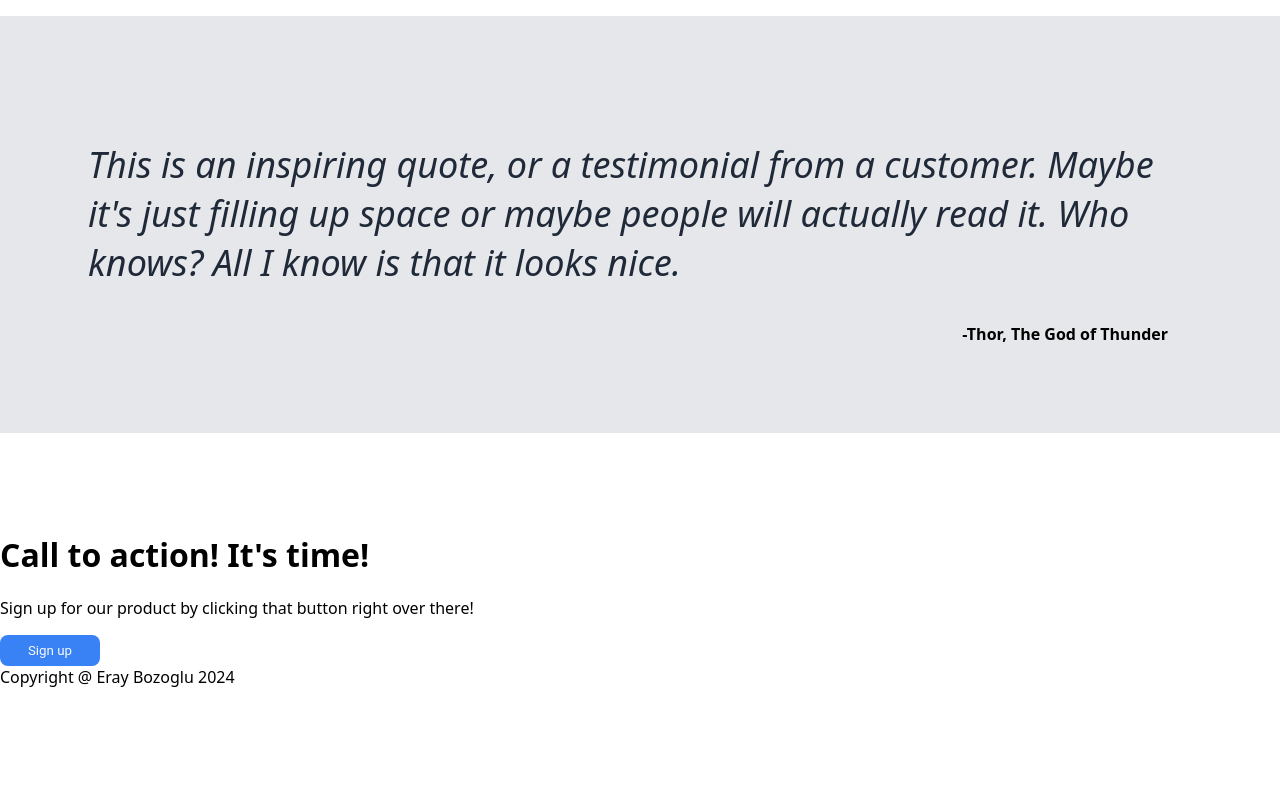
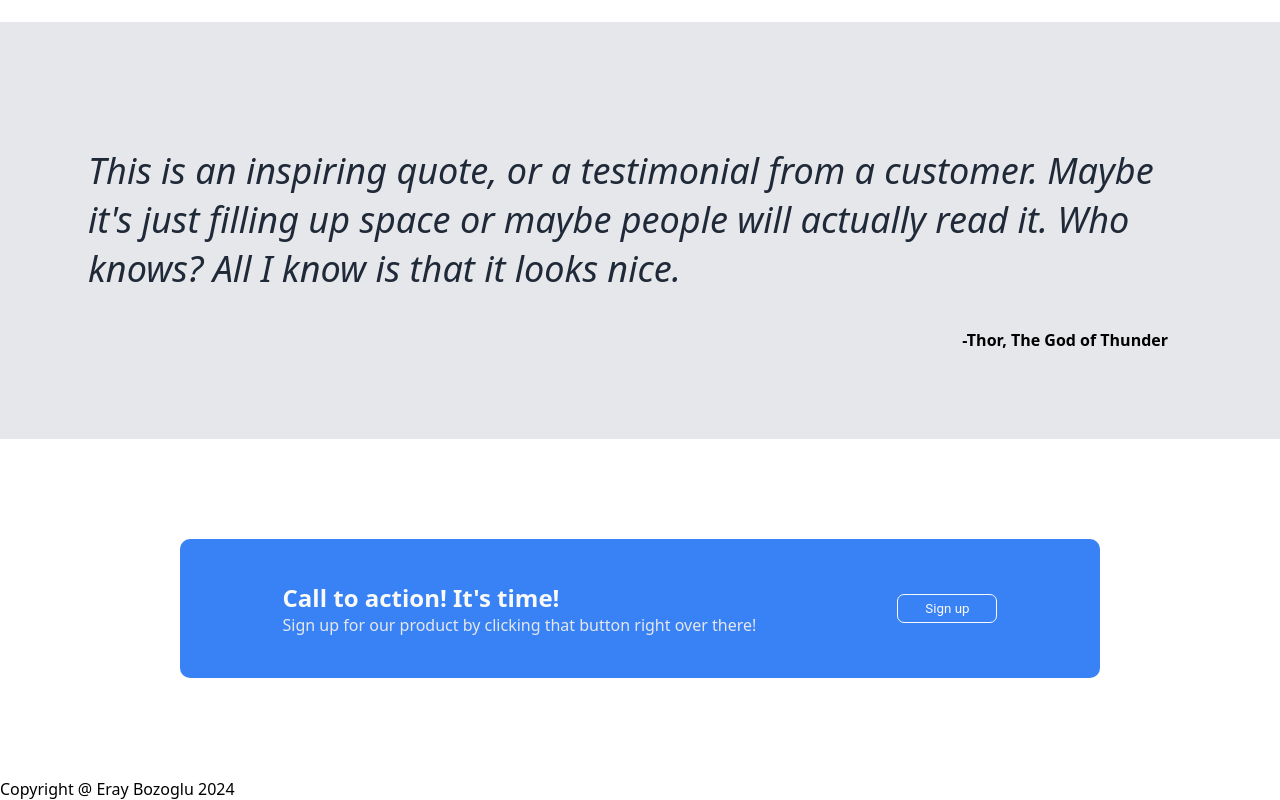
Before and after one commit to novarii/odin-first-webpage, a plain HTML site: page index.html in a window 1280 px wide. Shown: the part 1085-1885 px from the top of the page. Before the commit the page ends 1773 px from the top, so only its background shows below. Drawn offline with Linux system fonts and the light colour scheme.

Commit message:
Finish sign up section styling

```diff
--- a/index.html
+++ b/index.html
@@ -61,11 +61,11 @@
             </div>
 
             <div class="signup-container">
-                <h1>Call to action! It's time!</h1>
-                <div class="signup">
+                <div class="signup-text">
+                    <h2>Call to action! It's time!</h2>
                     <p>Sign up for our product by clicking that button right over there!</p>
-                    <button>Sign up</button>
                 </div>
+                <button>Sign up</button>
             </div>
         </main>
 
--- a/style.css
+++ b/style.css
@@ -125,6 +125,9 @@ a {
 
 .info-container > h1 {
     margin: 0;
+    font-size: 36px;
+    color: #1F2937;
+    font-weight: 900;
 }
 
 .quote-container {
@@ -138,13 +141,41 @@ a {
     font-weight: lighter;
     font-size: 36px;
     color: #1f2937;
+    max-width: 1200px;
 }
 
 #quote-ref {
     text-align: end;
     font-weight: 700;
     margin-right: 24px;
+    max-width: 1200px;
+}
 
+.signup-container {
+    background: #3882F6;
+    border-radius: 10px;
+    margin: 100px 180px;
+    padding: 42px 32px;
+    display: flex;
+    justify-content: space-around;
+    align-items: center;
+}
+
+.signup-text > h2 {
+    margin: 0;
+    color: #F9FAF8;
+    font-weight: 600;
+}
+
+.signup-text > p {
+    margin: 0;
+    color: #E5E7EB;
+}
+
+.signup-container > button {
+    border-radius: 7px;
+    border: 1.5px solid #F9FAF8;
+    padding: 6px;
 }
 
 
```
